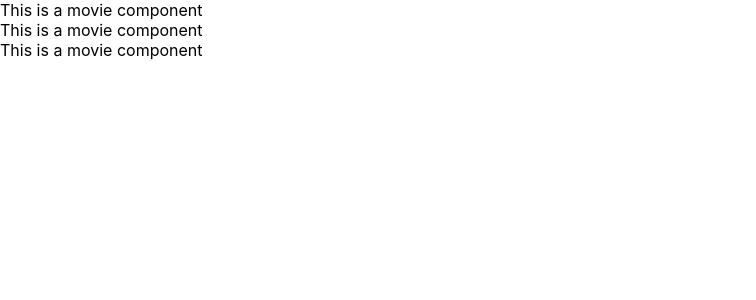
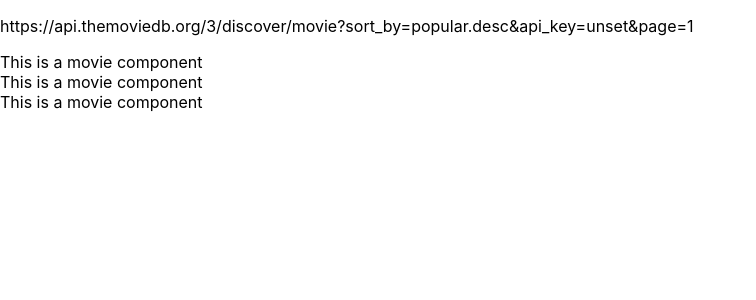
Before and after one commit to JLoweDev/react-movie-app, a React (Create React App) app: page / in a window 1280 px wide. Shown: the top 300 px of the page, without its empty margins (0-756 px from the left). Built offline with nearby package versions, Linux system fonts and the light colour scheme; no server answers.

Commit message:
dotenv added

```diff
--- a/package.json
+++ b/package.json
@@ -6,6 +6,7 @@
     "@testing-library/jest-dom": "^5.11.10",
     "@testing-library/react": "^11.2.6",
     "@testing-library/user-event": "^12.8.3",
+    "dotenv": "^8.2.0",
     "react": "^17.0.2",
     "react-dom": "^17.0.2",
     "react-scripts": "4.0.3",
--- a/src/App.js
+++ b/src/App.js
@@ -1,10 +1,16 @@
 import Movie from './components/Movie'
+require('dotenv').config();
+
+
+// APIs
+const FEATURED_API = `https://api.themoviedb.org/3/discover/movie?sort_by=popular.desc&api_key=${process.env.API_KEY}&page=1`;
 
 function App() {
   const movies = ["1", "2", "3"];
 
   return (
     <div className="App">
+      <p>{FEATURED_API}</p>
       {movies.map((movie) => (
         <Movie />
       ))}
```
Also changed, not shown: 1 other file (tests, documents, lock files or other folders).
